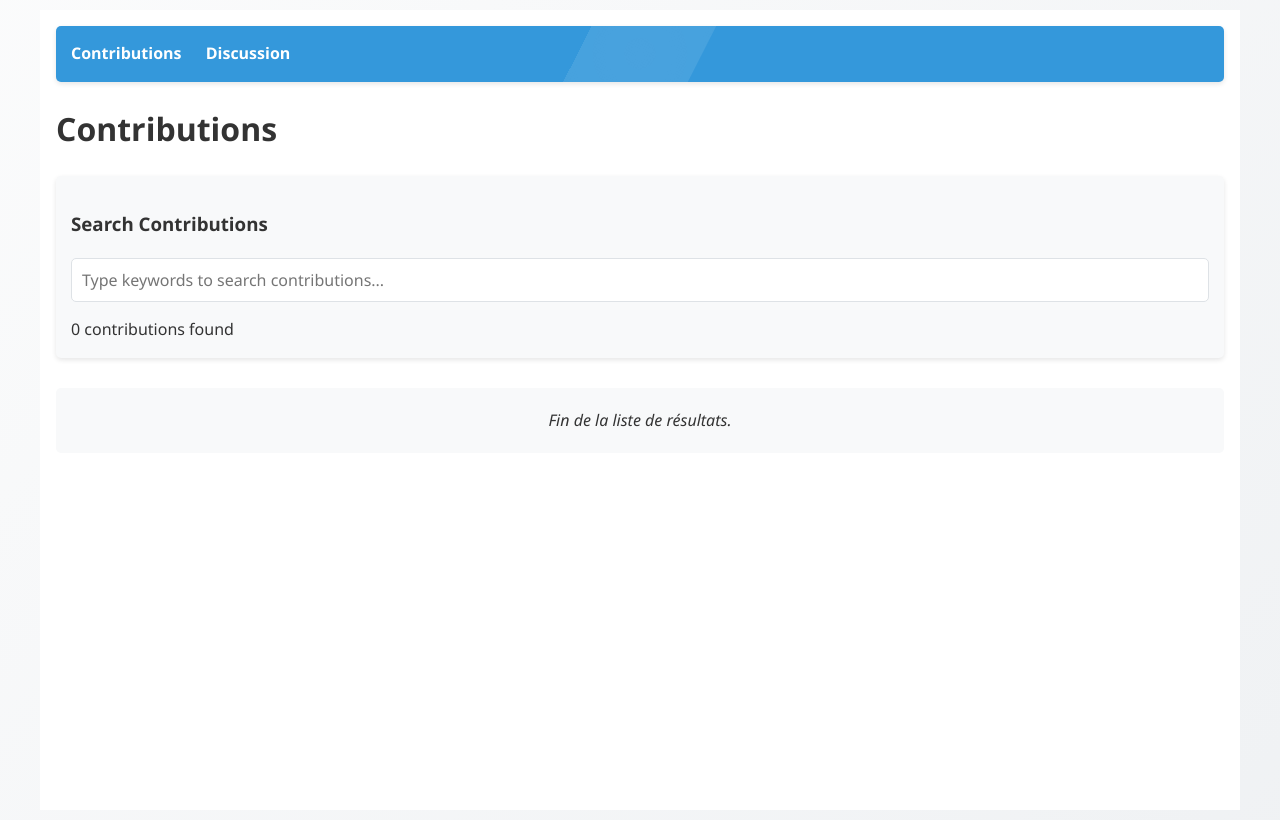
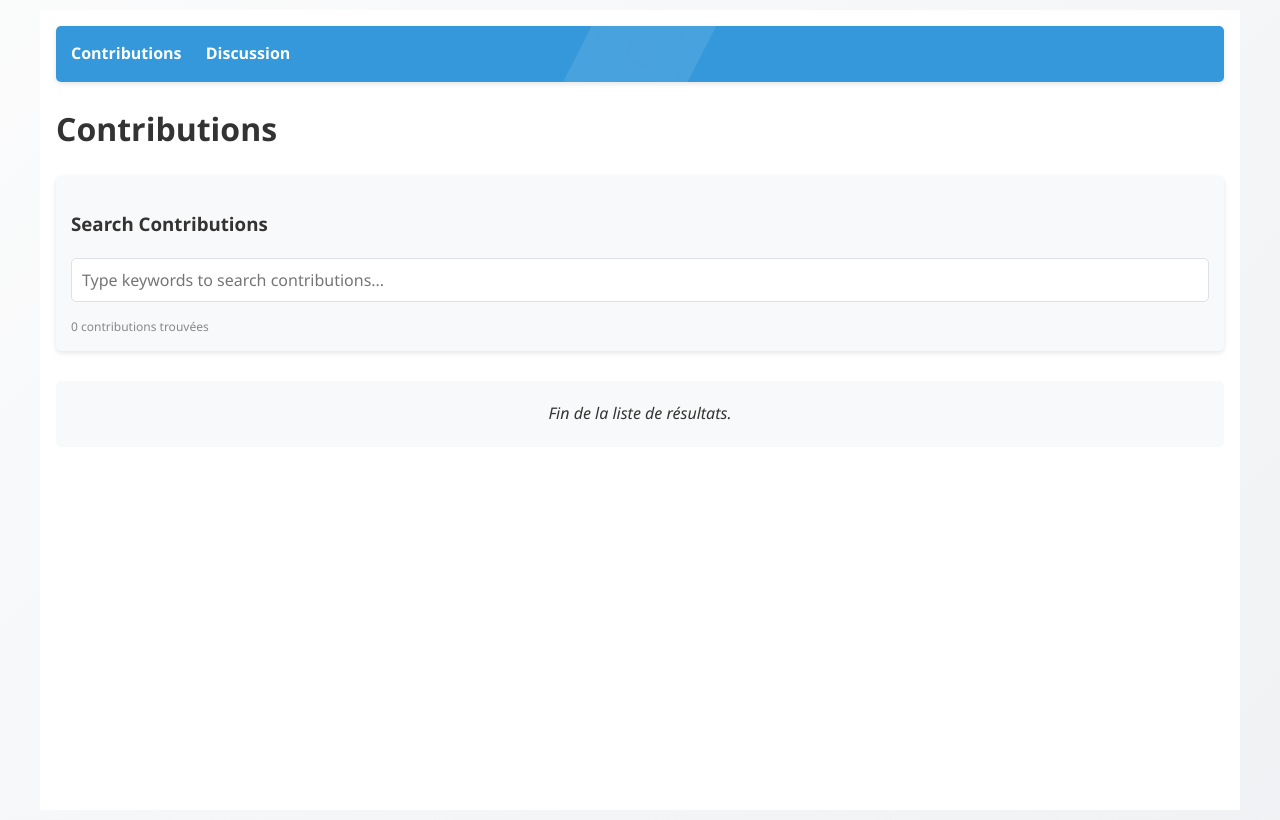
Before and after one commit to plfelter/verbatims-utn-vdl, a Flask app: page /contributions in a window 1280 px wide. Run offline with Flask 3, Linux system fonts and the light colour scheme; some libraries are stand-ins or nearby versions.

Commit message:
Styled search-count div text

```diff
--- a/app/static/css/styles.css
+++ b/app/static/css/styles.css
@@ -476,6 +476,11 @@ button:focus:not(:active)::after {
     box-shadow: var(--shadow-md);
 }
 
+.search-count {
+    font-size: .75rem;
+    color: #888;
+}
+
 /* ===== HTMX INDICATORS ===== */
 .htmx-indicator {
     display: none;
--- a/app/templates/contributions_content.html
+++ b/app/templates/contributions_content.html
@@ -1,6 +1,6 @@
 <!-- Out-of-band swap for search count -->
 <div id="search-count" class="search-count" hx-swap-oob="true">
-    {{ total_count }} contribution{% if total_count != 1 %}s{% endif %} found
+    {{ total_count }} contribution{% if total_count != 1 %}s{% endif %} trouvée{% if total_count != 1 %}s{% endif %}
 </div>
 
 {% for c, highlighted in contributions %}
```
